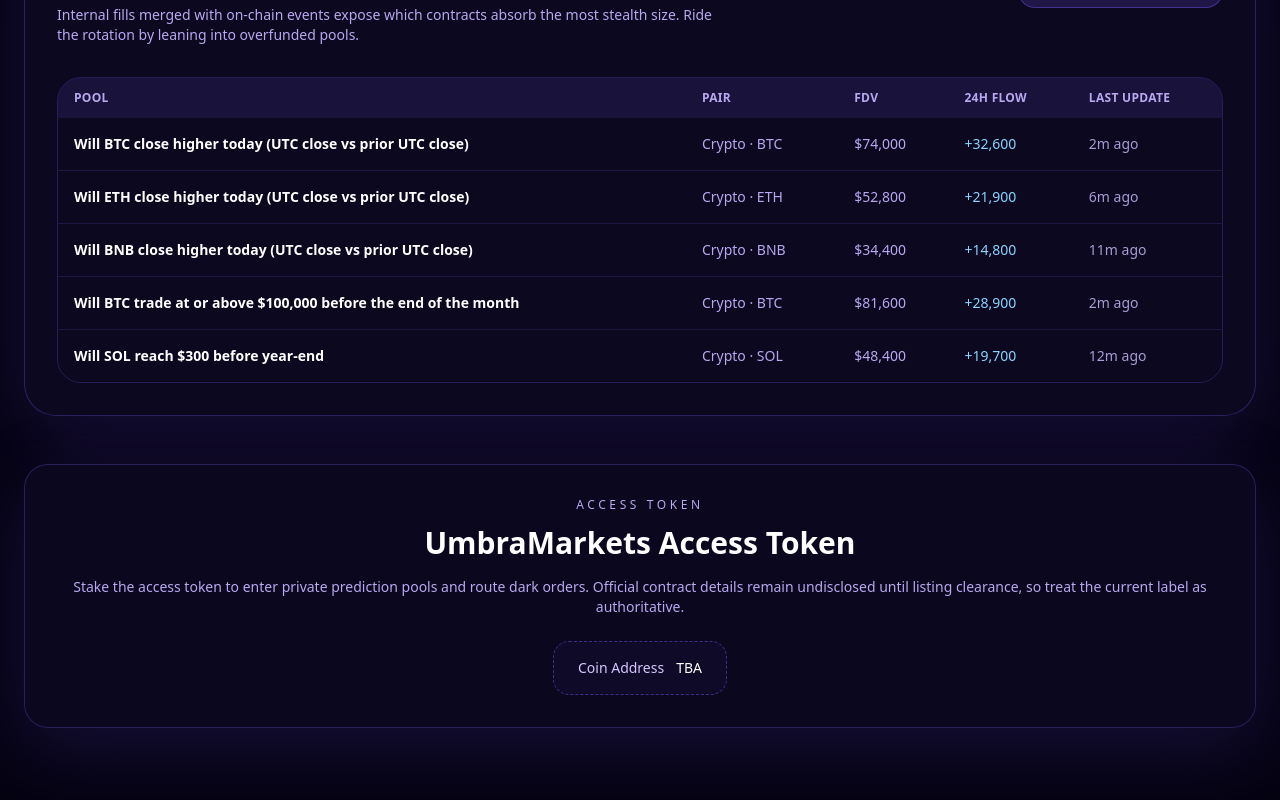
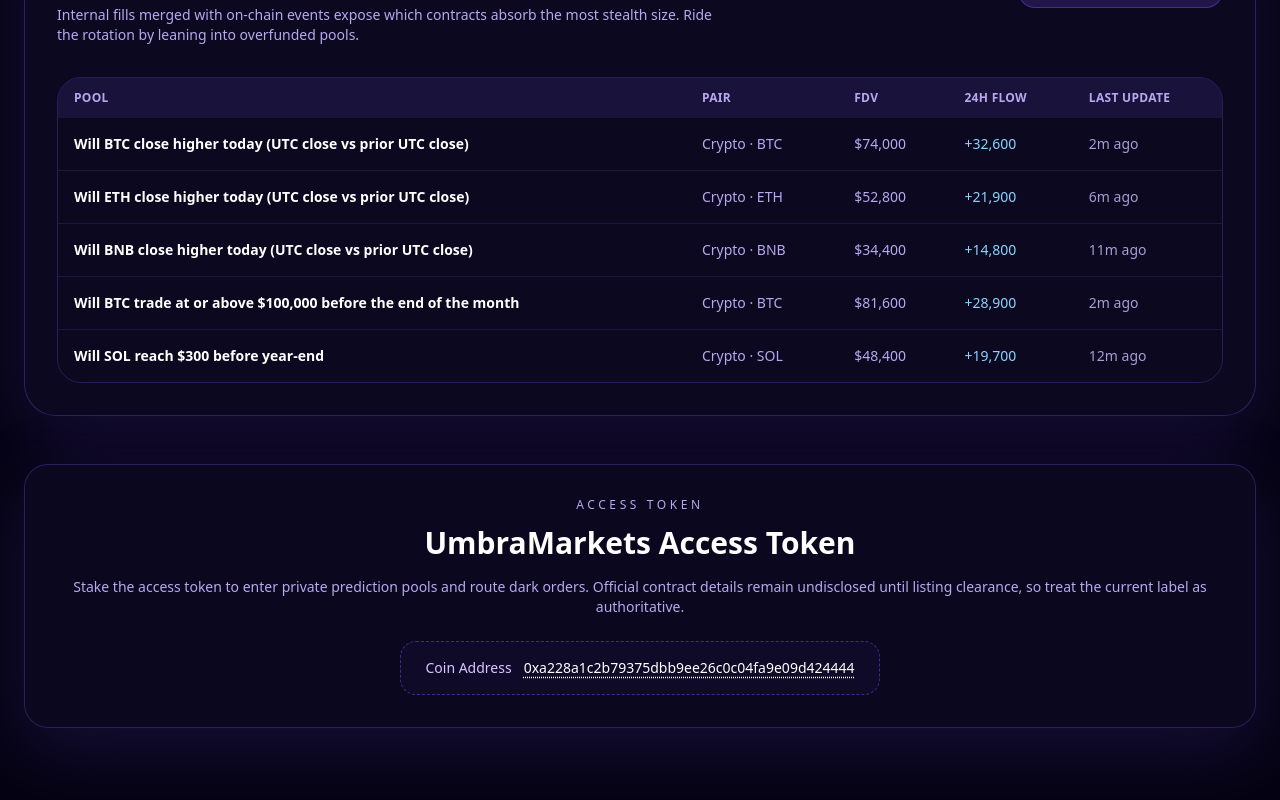
Before and after one commit to DarraghJackson999/BETNB, a Next.js app: page / in a window 1280 px wide. Shown: the part 3723-4523 px from the top of the page. Built offline with nearby package versions, Linux system fonts and the light colour scheme.

Commit message:
chore: surface updated access token address

```diff
--- a/src/app/page.tsx
+++ b/src/app/page.tsx
@@ -154,7 +154,15 @@
           the current label as authoritative.
         </p>
         <div className="mt-6 inline-flex items-center gap-3 rounded-2xl border border-dashed border-[rgba(127,91,255,0.45)] bg-[rgba(18,12,45,0.78)] px-6 py-4 text-sm text-[#d7c6ff]">
-          Coin Address <span className="font-mono text-white">TBA</span>
+          Coin Address
+          <a
+            href="https://bscscan.com/address/0xa228a1c2b79375dbb9ee26c0c04fa9e09d424444"
+            target="_blank"
+            rel="noopener noreferrer"
+            className="font-mono text-white underline decoration-dotted underline-offset-4 hover:text-[#9ad8ff]"
+          >
+            0xa228a1c2b79375dbb9ee26c0c04fa9e09d424444
+          </a>
         </div>
       </section>
     </div>
```
